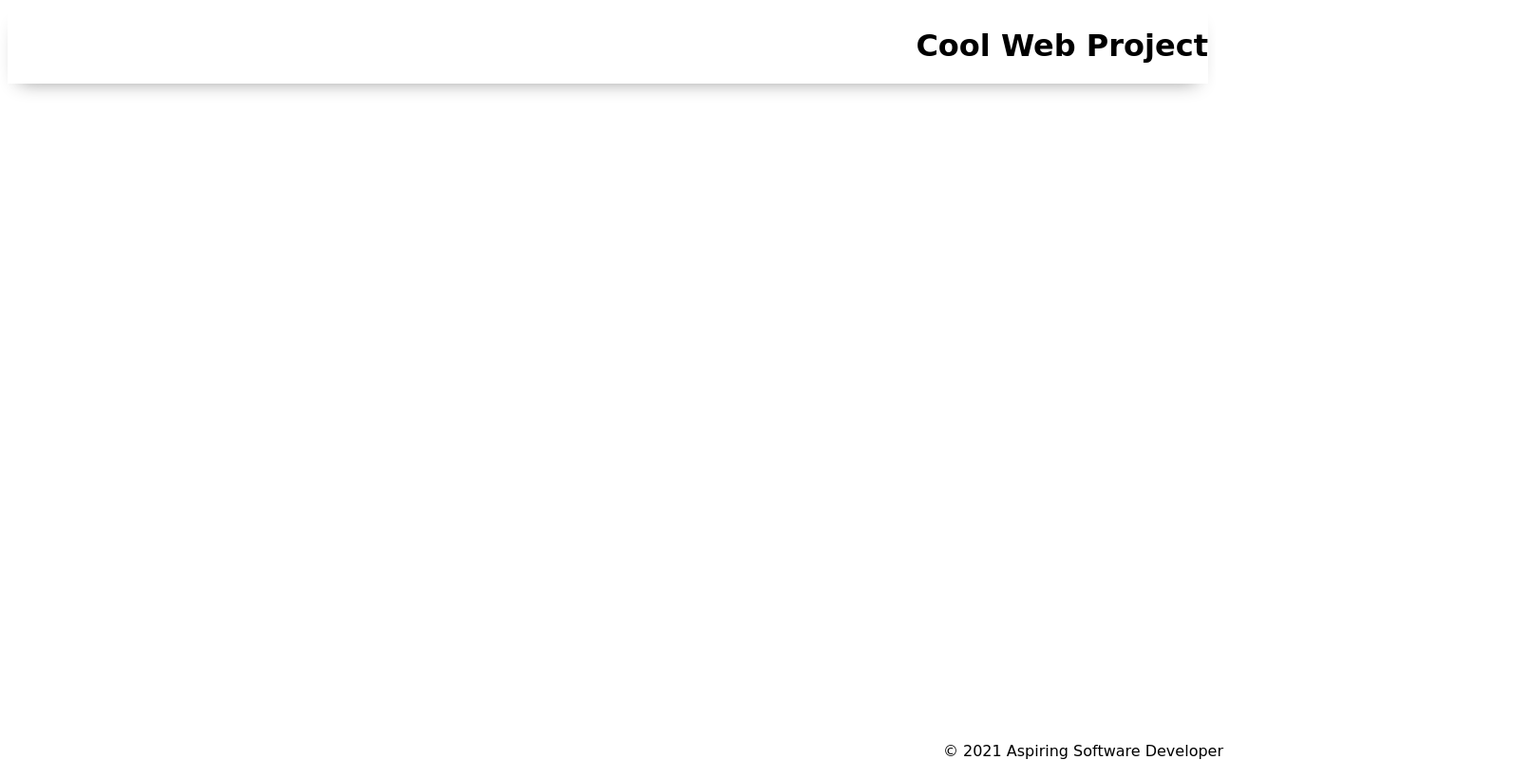
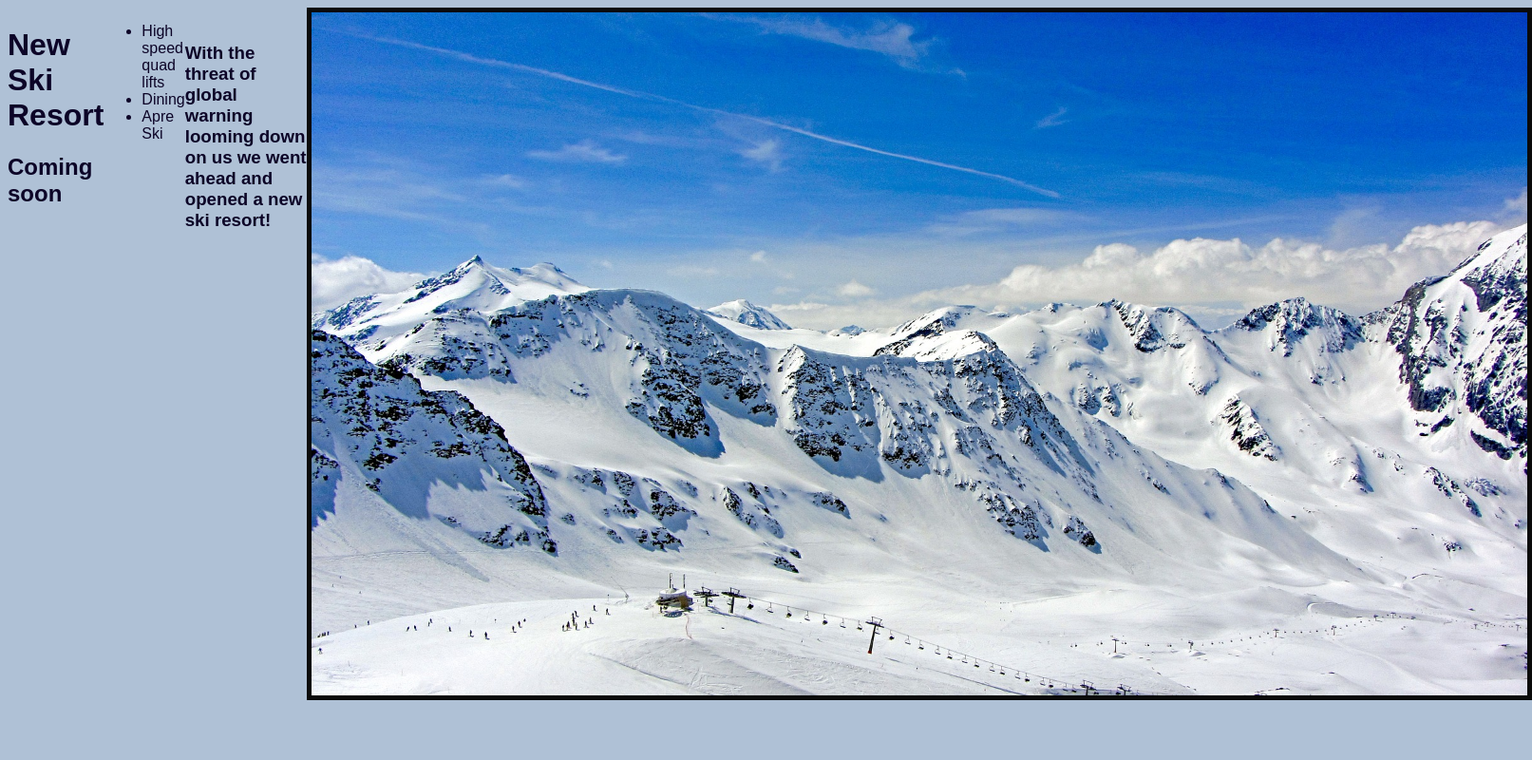
Before and after one commit to Sebastian-Simek/product-launch-DEV101, a plain HTML site: page index.html in a window 1280 px wide. Shown: the whole page at 95% size, 1613 px wide, since content can reach past the window. Drawn offline with Linux system fonts and the light colour scheme; a web font is replaced by a local one.

Commit message:
on-cinema-list

```diff
--- a/index.html
+++ b/index.html
@@ -8,18 +8,36 @@
         <link rel="stylesheet" href="./styles/style.css" />
 
 
-        <title>Cool Web</title>
+        <title>Dev 101 Product Launch</title>
     </head>
 
     <body>
         <header>
-            <h1>Cool Web Project</h1>
+            <h1 class="Shader">New Ski Resort</h1>
+            <h2 class="dark-text">Coming soon</h1>
         </header>
 
-        <main></main>
 
-        <footer>&copy; 2021 Aspiring Software Developer</footer>
+            <div class="Box-one">
+            <ul>
+                <li>
+                    High speed quad lifts
+                </li>
+                <li>
+                    Dining
+                </li>
+                <li>
+                    Apre Ski
+                </li>
+            </ul>
+        </div>
+        <h3>
 
-        <script type="module" src="./app.js"></script>
+        <main>
+            <p> With the threat of global warning looming down on us we went ahead and opened a new ski resort!</p>
+        </h3>
+            <img src="./assets/solda-g5e6851419_1920.jpg" alt="Waterfall">
+        </main>
+
     </body>
 </html>
--- a/styles/style.css
+++ b/styles/style.css
@@ -1,90 +1,25 @@
+@import url('https://fonts.googleapis.com/css2?family=PT+Sans+Caption&family=Ropa+Sans&display=swap');
 
-@import url('https://fonts.googleapis.com/css2?family=Hubballi&display=swap');
+* {
+--beau-blue: rgb(10, 10, 10);
+--air-superiority-blue: #759eb8ff;
+--shadow-blue: rgb(175, 193, 214);
+--light-steel-blue: #b3c5d7ff;
+--gainsboro: #d8e1e9ff;
+}
+img{
+    width: 100vw;
+    border: 5px solid var(--beau-blue);
+}
 body {
-    /* feel free to update these css variables for a quick theme */
-
-    --color1: white;
-    --color2: white;
-    --color3: white;
-    --color4: white;
-    --color5: white;
-
-    /* https://coolors.co/generate and click export -> scss to get the colors to copy and paste below*/
-
-    /* --color1: hsla(349, 69%, 76%, 1);
-    --color2: hsla(207, 67%, 44%, 1);
-    --color3: hsla(200, 61%, 56%, 1);
-    --color4: hsla(187, 41%, 94%, 1);
-    --color5: hsla(170, 28%, 95%, 1); */
-
-    /* --color1: hsla(45, 86%, 83%, 1);
-    --color2: hsla(135, 65%, 98%, 1);
-    --color3: hsla(315, 37%, 86%, 1);
-    --color4: hsla(45, 73%, 98%, 1);
-    --color5: hsla(224, 40%, 79%, 1); */
-
-    --header-height: 80px;
-    --shadow: 0px 10px 20px -12px rgba(0, 0, 0, 0.45);
-    --gutter: 30px;
-    --footer-height: 30px;
-
-    font-family: 'Hubballi', cursive;;
-    background-color: var(--color2);
+    display: flex;
+    color: rgb(12, 4, 39);
+    font-family: 'PT Sans Caption', sans-serif;
+    background-color: var(--shadow-blue);
 }
-
 main {
-    display: flex;
-    flex-direction: column;
-    justify-content: center;
-    align-items: center;
-    margin-bottom: calc(var(--footer-height));
+    width: 10vw;
 }
-
-section {
-    background-color: var(--color5);
-    max-width: 80%;
-    display: flex;
-    flex-direction: column;
-    justify-content: center;
-    align-items: center;
-    padding-top: var(--gutter);
-    padding-bottom: var(--gutter);
-    margin-top: var(--gutter);
-    margin-bottom: var(--gutter);
-    border: solid 2px var(--color1);
+.dark-text {
+    color: rgb(12, 4, 39)
 }
-
-header {
-    display: flex;
-    justify-content: flex-end;
-    background-color: var(--color3);
-    height: var(--header-height);
-    box-shadow: var(--shadow);
-}
-
-h2 {
-    font-size: 1.8rem;
-    font-weight: bold;
-}
-
-.gutter-right {
-    margin-right: 20px;
-}
-
-header img {
-    height: var(--header-height);
-}
-
-p {
-    margin: var(--gutter);
-}
-
-footer {
-    position: fixed;
-    width: 100%;
-    bottom: 0;
-    display: flex;
-    justify-content: flex-end;
-    background-color: var(--color3);
-    box-shadow: var(--shadow);
-}
```
Also changed, not shown: assets/skiing-geee1eb816_1920.jpg (added), assets/solda-g5e6851419_1920.jpg (added).
